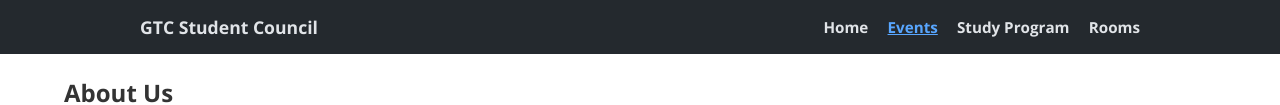
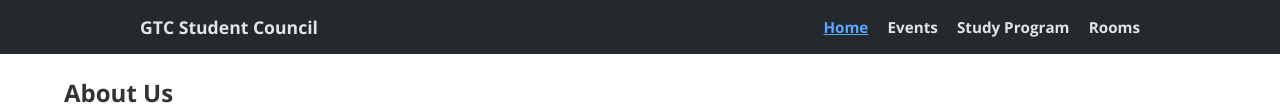
Before and after one commit to fsneuro/fsneuro, a plain HTML site: page index.html in a window 1280 px wide. Shown: the part 500-605 px from the top of the page. Drawn offline with nearby package versions, Linux system fonts and the light colour scheme.

Commit message:
Update index.html

```diff
--- a/index.html
+++ b/index.html
@@ -23,8 +23,8 @@
       <div class="nav-container">
         <a href="index.html" class="nav-brand">GTC Student Council</a>
             <div class="nav-links">
-                <a href="index.html">Home</a>
-                <a href="events.html" class="active">Events</a>
+                <a href="index.html" class="active">Home</a>
+                <a href="events.html">Events</a>
                 <a href="study-program.html">Study Program</a>
                 <a href="lib.html">Rooms</a>
             </div>
```
